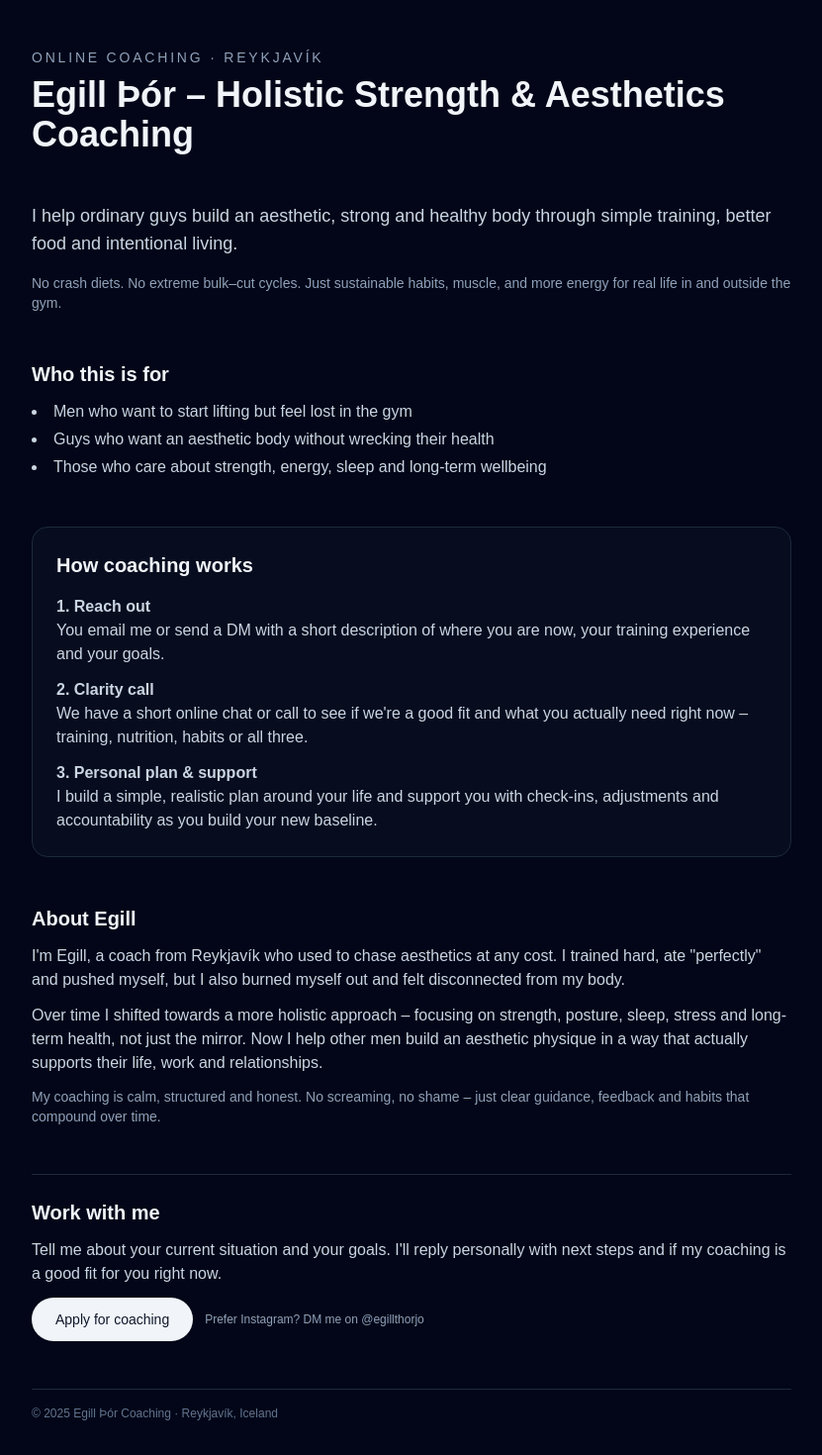
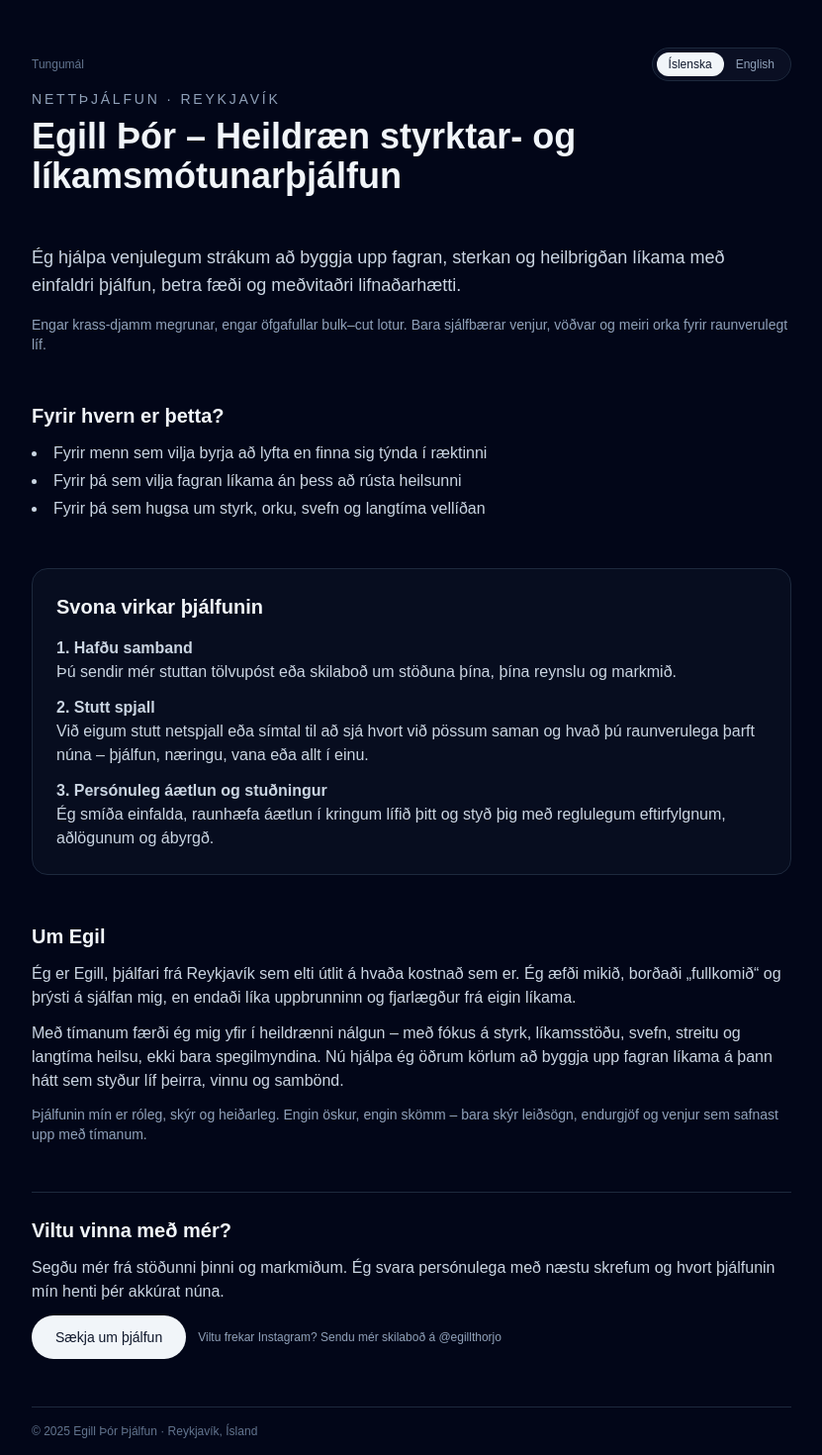
Before and after one commit to egillj96/coaching-website, a Next.js app: page / in a window 1280 px wide. Shown: the top 1470 px of the page at 99% size, without its empty margins (224-1055 px from the left). Built offline with nearby package versions, Linux system fonts and the light colour scheme.

Commit message:
icelandic/english switch

```diff
--- a/app/page.tsx
+++ b/app/page.tsx
@@ -1,114 +1,196 @@
+"use client";
+
+import { useState } from "react";
+
+type Lang = "is" | "en";
+
 export default function Home() {
+  const [lang, setLang] = useState<Lang>("is");
+
+  const t = {
+    is: {
+      tag: "Nettþjálfun · Reykjavík",
+      title: "Egill Þór – Heildræn styrktar- og líkamsmótunarþjálfun",
+      hero1:
+        "Ég hjálpa venjulegum strákum að byggja upp fagran, sterkan og heilbrigðan líkama með einfaldri þjálfun, betra fæði og meðvitaðri lifnaðarhætti.",
+      hero2:
+        "Engar krass-djamm megrunar, engar öfgafullar bulk–cut lotur. Bara sjálfbærar venjur, vöðvar og meiri orka fyrir raunverulegt líf.",
+      whoTitle: "Fyrir hvern er þetta?",
+      who1: "Fyrir menn sem vilja byrja að lyfta en finna sig týnda í ræktinni",
+      who2: "Fyrir þá sem vilja fagran líkama án þess að rústa heilsunni",
+      who3: "Fyrir þá sem hugsa um styrk, orku, svefn og langtíma vellíðan",
+      howTitle: "Svona virkar þjálfunin",
+      how1Title: "1. Hafðu samband",
+      how1Body:
+        "Þú sendir mér stuttan tölvupóst eða skilaboð um stöðuna þína, þína reynslu og markmið.",
+      how2Title: "2. Stutt spjall",
+      how2Body:
+        "Við eigum stutt netspjall eða símtal til að sjá hvort við pössum saman og hvað þú raunverulega þarft núna – þjálfun, næringu, vana eða allt í einu.",
+      how3Title: "3. Persónuleg áætlun og stuðningur",
+      how3Body:
+        "Ég smíða einfalda, raunhæfa áætlun í kringum lífið þitt og styð þig með reglulegum eftirfylgnum, aðlögunum og ábyrgð.",
+      aboutTitle: "Um Egil",
+      about1:
+        "Ég er Egill, þjálfari frá Reykjavík sem elti útlit á hvaða kostnað sem er. Ég æfði mikið, borðaði „fullkomið“ og þrýsti á sjálfan mig, en endaði líka uppbrunninn og fjarlægður frá eigin líkama.",
+      about2:
+        "Með tímanum færði ég mig yfir í heildrænni nálgun – með fókus á styrk, líkamsstöðu, svefn, streitu og langtíma heilsu, ekki bara spegilmyndina. Nú hjálpa ég öðrum körlum að byggja upp fagran líkama á þann hátt sem styður líf þeirra, vinnu og sambönd.",
+      about3:
+        "Þjálfunin mín er róleg, skýr og heiðarleg. Engin öskur, engin skömm – bara skýr leiðsögn, endurgjöf og venjur sem safnast upp með tímanum.",
+      workTitle: "Viltu vinna með mér?",
+      workBody:
+        "Segðu mér frá stöðunni þinni og markmiðum. Ég svara persónulega með næstu skrefum og hvort þjálfunin mín henti þér akkúrat núna.",
+      button: "Sækja um þjálfun",
+      dm: "Viltu frekar Instagram? Sendu mér skilaboð á ",
+      footer: "Egill Þór Þjálfun · Reykjavík, Ísland",
+      langIs: "Íslenska",
+      langEn: "English",
+    },
+    en: {
+      tag: "Online coaching · Reykjavík",
+      title: "Egill Þór – Holistic Strength & Aesthetics Coaching",
+      hero1:
+        "I help ordinary guys build an aesthetic, strong and healthy body through simple training, better food and intentional living.",
+      hero2:
+        "No crash diets. No extreme bulk–cut cycles. Just sustainable habits, muscle, and more energy for real life in and outside the gym.",
+      whoTitle: "Who this is for",
+      who1: "Men who want to start lifting but feel lost in the gym",
+      who2: "Guys who want an aesthetic body without wrecking their health",
+      who3: "Those who care about strength, energy, sleep and long-term wellbeing",
+      howTitle: "How coaching works",
+      how1Title: "1. Reach out",
+      how1Body:
+        "You email me or send a DM with a short description of where you are now, your training experience and your goals.",
+      how2Title: "2. Clarity call",
+      how2Body:
+        "We have a short online chat or call to see if we’re a good fit and what you actually need right now – training, nutrition, habits or all three.",
+      how3Title: "3. Personal plan & support",
+      how3Body:
+        "I build a simple, realistic plan around your life and support you with check-ins, adjustments and accountability as you build your new baseline.",
+      aboutTitle: "About Egill",
+      about1:
+        "I’m Egill, a coach from Reykjavík who used to chase aesthetics at any cost. I trained hard, ate “perfectly” and pushed myself, but I also burned out and felt disconnected from my body.",
+      about2:
+        "Over time I shifted towards a more holistic approach – focusing on strength, posture, sleep, stress and long-term health, not just the mirror. Now I help other men build an aesthetic physique in a way that actually supports their life, work and relationships.",
+      about3:
+        "My coaching is calm, structured and honest. No screaming, no shame – just clear guidance, feedback and habits that compound over time.",
+      workTitle: "Work with me",
+      workBody:
+        "Tell me about your current situation and your goals. I’ll reply personally with next steps and if my coaching is a good fit for you right now.",
+      button: "Apply for coaching",
+      dm: "Prefer Instagram? DM me on ",
+      footer: "Egill Þór Coaching · Reykjavík, Iceland",
+      langIs: "Íslenska",
+      langEn: "English",
+    },
+  }[lang];
+
   return (
     <main className="min-h-screen bg-slate-950 text-slate-100 flex items-center justify-center px-4">
       <div className="max-w-3xl w-full space-y-12 py-12">
+        {/* Top bar: language switch */}
+        <div className="flex items-center justify-between mb-2">
+          <span className="text-xs text-slate-500">
+            {lang === "is" ? "Tungumál" : "Language"}
+          </span>
+          <div className="inline-flex items-center rounded-full border border-slate-800 bg-slate-900/60 p-1 text-xs">
+            <button
+              onClick={() => setLang("is")}
+              className={`px-3 py-1 rounded-full transition ${
+                lang === "is"
+                  ? "bg-slate-100 text-slate-900"
+                  : "text-slate-400 hover:text-slate-100"
+              }`}
+            >
+              {t.langIs}
+            </button>
+            <button
+              onClick={() => setLang("en")}
+              className={`px-3 py-1 rounded-full transition ${
+                lang === "en"
+                  ? "bg-slate-100 text-slate-900"
+                  : "text-slate-400 hover:text-slate-100"
+              }`}
+            >
+              {t.langEn}
+            </button>
+          </div>
+        </div>
+
         {/* Logo / Name */}
         <header className="space-y-2">
           <p className="text-sm uppercase tracking-[0.2em] text-slate-400">
-            Online coaching · Reykjavík
+            {t.tag}
           </p>
-          <h1 className="text-3xl md:text-4xl font-semibold">
-            Egill Þór – Holistic Strength &amp; Aesthetics Coaching
-          </h1>
+          <h1 className="text-3xl md:text-4xl font-semibold">{t.title}</h1>
         </header>
 
         {/* Hero / Promise */}
         <section className="space-y-4">
-          <p className="text-lg text-slate-300">
-            I help ordinary guys build an aesthetic, strong and healthy body
-            through simple training, better food and intentional living.
-          </p>
-          <p className="text-sm text-slate-400">
-            No crash diets. No extreme bulk–cut cycles. Just sustainable habits,
-            muscle, and more energy for real life in and outside the gym.
-          </p>
+          <p className="text-lg text-slate-300">{t.hero1}</p>
+          <p className="text-sm text-slate-400">{t.hero2}</p>
         </section>
 
         {/* Who it’s for */}
         <section className="space-y-3">
-          <h2 className="text-xl font-semibold">Who this is for</h2>
+          <h2 className="text-xl font-semibold">{t.whoTitle}</h2>
           <ul className="list-disc list-inside text-slate-300 space-y-1">
-            <li>Men who want to start lifting but feel lost in the gym</li>
-            <li>Guys who want an aesthetic body without wrecking their health</li>
-            <li>
-              Those who care about strength, energy, sleep and long-term
-              wellbeing
-            </li>
+            <li>{t.who1}</li>
+            <li>{t.who2}</li>
+            <li>{t.who3}</li>
           </ul>
         </section>
 
         {/* How coaching works */}
         <section className="space-y-4 border border-slate-800 rounded-2xl p-6 bg-slate-900/40">
-          <h2 className="text-xl font-semibold">How coaching works</h2>
+          <h2 className="text-xl font-semibold">{t.howTitle}</h2>
           <ol className="space-y-3 text-slate-300">
             <li>
-              <span className="font-semibold">1. Reach out</span>
+              <span className="font-semibold">{t.how1Title}</span>
               <br />
-              You email me or send a DM with a short description of where you
-              are now, your training experience and your goals.
+              {t.how1Body}
             </li>
             <li>
-              <span className="font-semibold">2. Clarity call</span>
+              <span className="font-semibold">{t.how2Title}</span>
               <br />
-              We have a short online chat or call to see if we&apos;re a good
-              fit and what you actually need right now – training, nutrition,
-              habits or all three.
+              {t.how2Body}
             </li>
             <li>
-              <span className="font-semibold">3. Personal plan &amp; support</span>
+              <span className="font-semibold">{t.how3Title}</span>
               <br />
-              I build a simple, realistic plan around your life and support you
-              with check-ins, adjustments and accountability as you build your
-              new baseline.
+              {t.how3Body}
             </li>
           </ol>
         </section>
 
         {/* About Egill */}
         <section className="space-y-3">
-          <h2 className="text-xl font-semibold">About Egill</h2>
-          <p className="text-slate-300">
-            I&apos;m Egill, a coach from Reykjavík who used to chase aesthetics
-            at any cost. I trained hard, ate &quot;perfectly&quot; and pushed
-            myself, but I also burned myself out and felt disconnected from my
-            body.
-          </p>
-          <p className="text-slate-300">
-            Over time I shifted towards a more holistic approach – focusing on
-            strength, posture, sleep, stress and long-term health, not just the
-            mirror. Now I help other men build an aesthetic physique in a way
-            that actually supports their life, work and relationships.
-          </p>
-          <p className="text-slate-400 text-sm">
-            My coaching is calm, structured and honest. No screaming, no shame –
-            just clear guidance, feedback and habits that compound over time.
-          </p>
+          <h2 className="text-xl font-semibold">{t.aboutTitle}</h2>
+          <p className="text-slate-300">{t.about1}</p>
+          <p className="text-slate-300">{t.about2}</p>
+          <p className="text-slate-400 text-sm">{t.about3}</p>
         </section>
 
         {/* Work with me / CTA */}
         <section className="space-y-3 border-t border-slate-800 pt-6">
-          <h2 className="text-xl font-semibold">Work with me</h2>
-          <p className="text-slate-300">
-            Tell me about your current situation and your goals. I&apos;ll reply
-            personally with next steps and if my coaching is a good fit for you
-            right now.
-          </p>
+          <h2 className="text-xl font-semibold">{t.workTitle}</h2>
+          <p className="text-slate-300">{t.workBody}</p>
           <div className="flex flex-col sm:flex-row items-start sm:items-center gap-3">
             <a
-              href="mailto:egillthor123@gmail.com?subject=Coaching%20Application"
+              href="mailto:egill@example.com?subject=Coaching%20Application"
               className="inline-flex items-center justify-center px-6 py-3 rounded-full text-sm font-medium bg-slate-100 text-slate-900 hover:bg-slate-200 transition"
             >
-              Apply for coaching
+              {t.button}
             </a>
             <p className="text-xs text-slate-400">
-              Prefer Instagram? DM me on <span className="font-medium">@egillthorjo</span>
+              {t.dm}
+              <span className="font-medium">@egillthorjo</span>
             </p>
           </div>
         </section>
 
         {/* Footer */}
         <footer className="pt-4 border-t border-slate-800 text-xs text-slate-500">
-          © {new Date().getFullYear()} Egill Þór Coaching · Reykjavík, Iceland
+          © {new Date().getFullYear()} {t.footer}
         </footer>
       </div>
     </main>
```
